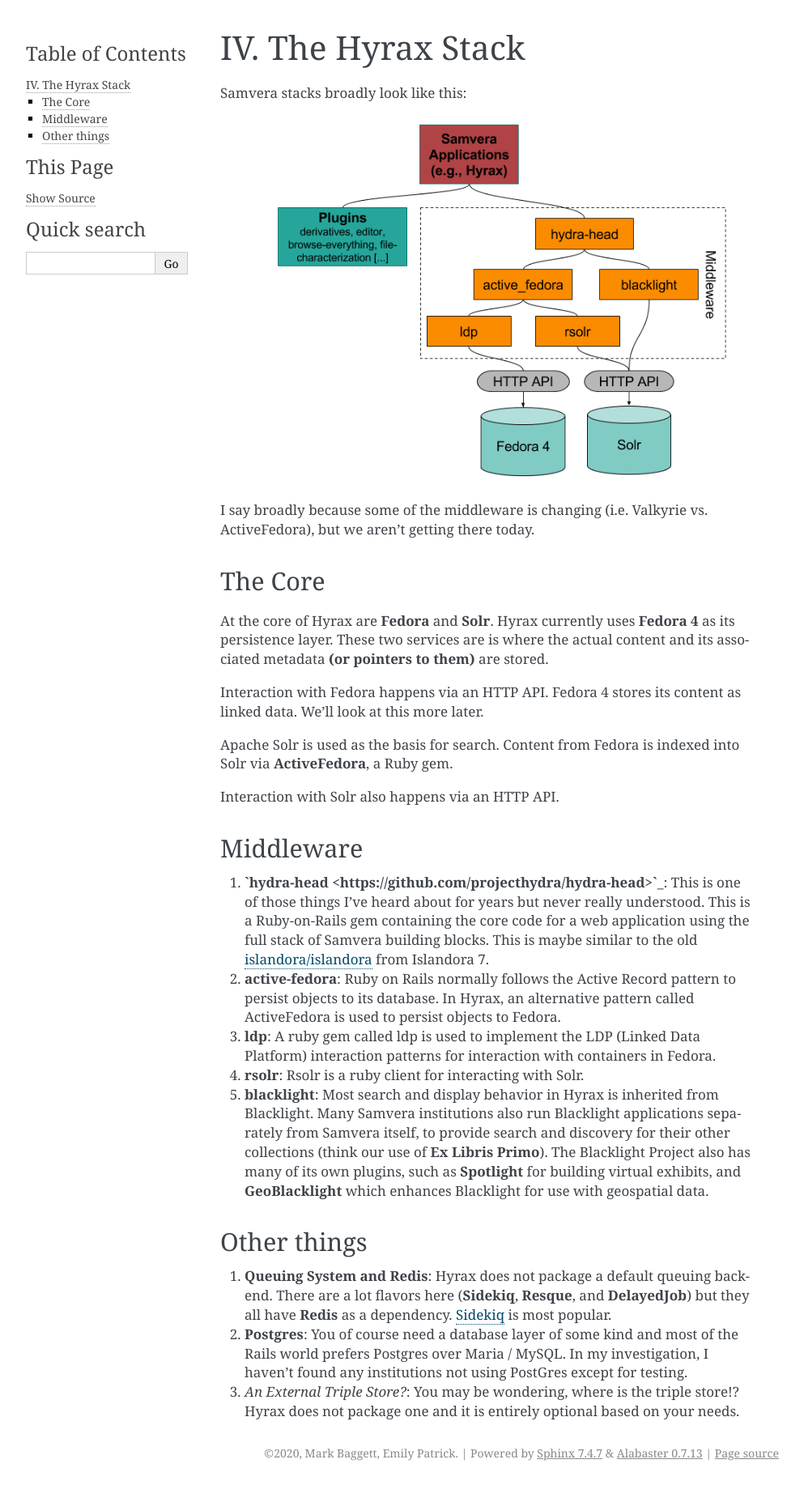
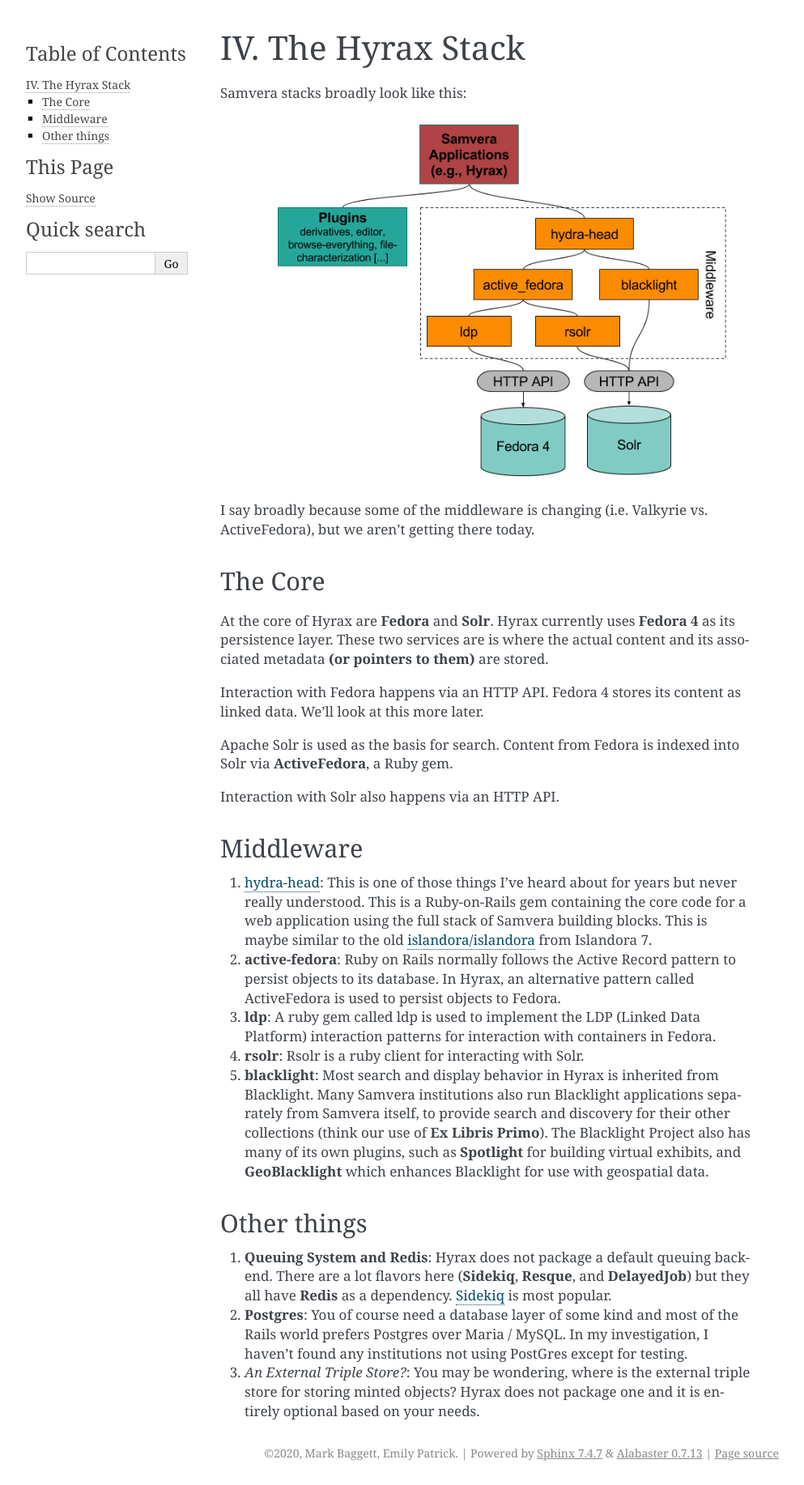
Before and after one commit to markpbaggett/utk_hyrax_review_docs, a Sphinx documentation site: the page built from docs/source/demo1/4_hyrax_stack.rst, in a window 1280 px wide. Shown: the whole page at 81% size, without its empty margins (148-1141 px from the left). Built offline with Sphinx 7.4.7, drawn with Linux system fonts in a browser that asks for light colours.

Commit message:
Fix broken link.

```diff
--- a/docs/source/demo1/4_hyrax_stack.rst
+++ b/docs/source/demo1/4_hyrax_stack.rst
@@ -26,7 +26,7 @@ Interaction with Solr also happens via an HTTP API.
 Middleware
 ==========
 
-1. **`hydra-head <https://github.com/projecthydra/hydra-head>`_**:  This is one of those things I've heard about for years but never really understood.  This is a Ruby-on-Rails gem containing the core code for a web application using the full stack of Samvera building blocks. This is maybe similar to the old `islandora/islandora <https://github.com/islandora/islandora>`_ from Islandora 7.
+1. `hydra-head <https://github.com/projecthydra/hydra-head>`_:  This is one of those things I've heard about for years but never really understood.  This is a Ruby-on-Rails gem containing the core code for a web application using the full stack of Samvera building blocks. This is maybe similar to the old `islandora/islandora <https://github.com/islandora/islandora>`_ from Islandora 7.
 2. **active-fedora**: Ruby on Rails normally follows the Active Record pattern to persist objects to its database. In Hyrax, an alternative pattern called ActiveFedora is used to persist objects to Fedora.
 3. **ldp**: A ruby gem called ldp is used to implement the LDP (Linked Data Platform) interaction patterns for interaction with containers in Fedora.
 4. **rsolr**: Rsolr is a ruby client for interacting with Solr.
@@ -38,4 +38,4 @@ Other things
 
 1. **Queuing System and Redis**: Hyrax does not package a default queuing back-end. There are a lot flavors here (**Sidekiq**, **Resque**, and **DelayedJob**) but they all have **Redis** as a dependency.  `Sidekiq <https://github.com/samvera/hyrax/wiki/Using-Sidekiq-with-Hyrax>`_ is most popular.
 2. **Postgres**: You of course need a database layer of some kind and most of the Rails world prefers Postgres over Maria / MySQL. In my investigation, I haven't found any institutions not using PostGres except for testing.
-3. *An External Triple Store?*: You may be wondering, where is the triple store!? Hyrax does not package one and it is entirely optional based on your needs.
+3. *An External Triple Store?*: You may be wondering, where is the external triple store for storing minted objects? Hyrax does not package one and it is entirely optional based on your needs.
```
